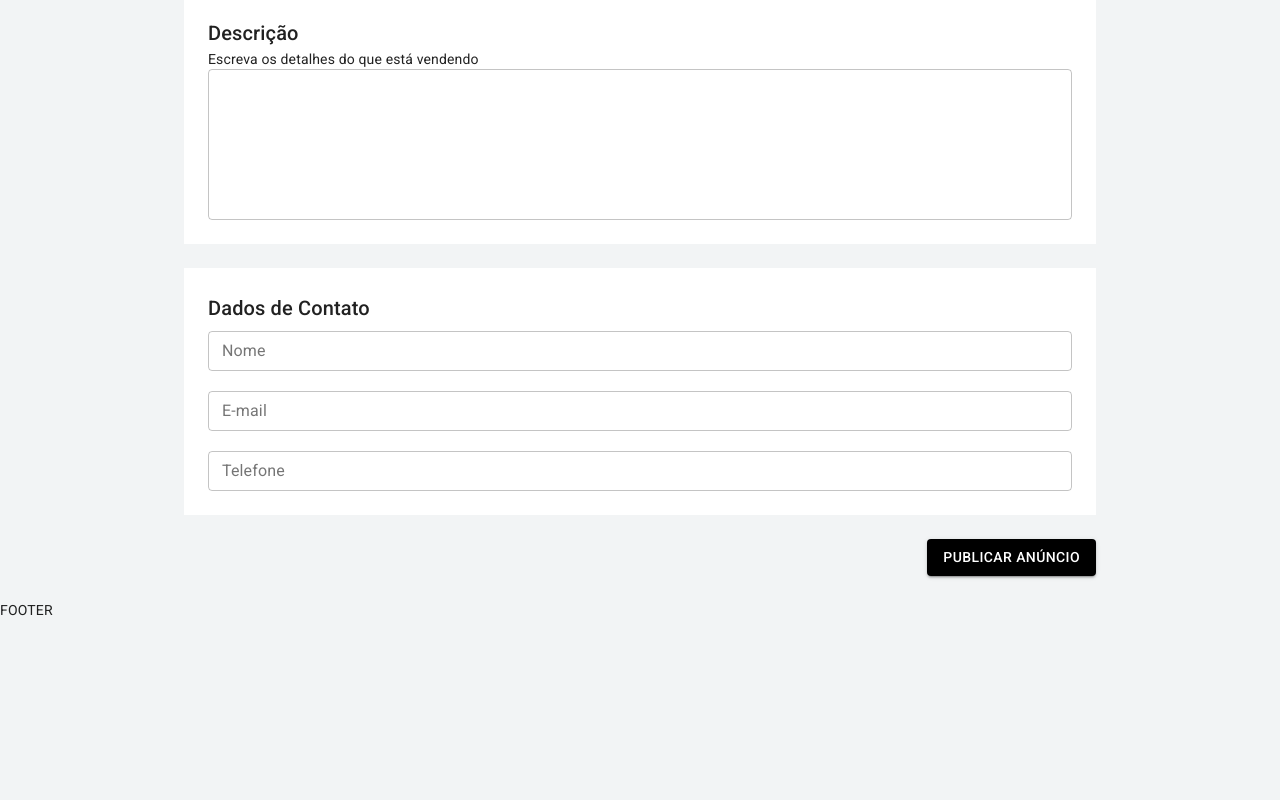
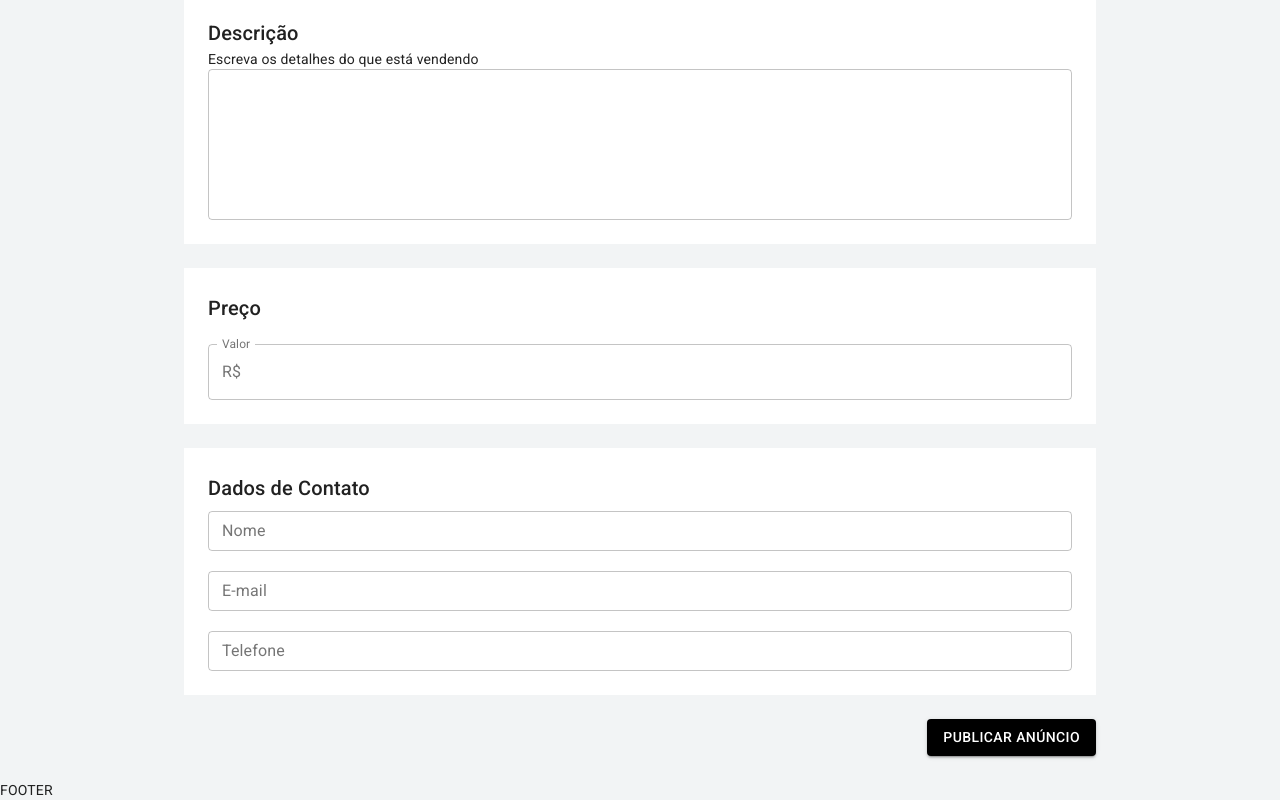
Before and after one commit to arqpatrick/anunx, a Next.js app: page /user/publish in a window 1280 px wide. Shown: the part 824-1624 px from the top of the page. Before the commit the page ends 1444 px from the top, so only its background shows below. Built offline with nearby package versions, Linux system fonts and the light colour scheme.

Commit message:
adicionado box de preço

```diff
--- a/pages/user/publish.js
+++ b/pages/user/publish.js
@@ -3,7 +3,11 @@
   Box,
   Button,
   Container,
+  FormControl,
   IconButton,
+  InputLabel,
+  OutlinedInput,
+  InputAdornment,
   Select,
   TextField,
   Typography
@@ -109,7 +113,7 @@
 
   const handleRemoveFile = (fileName) => { // recebe o file do onClick do botão de deletar
     const newFileState = files.filter(file => file.name !== fileName) // atualiza os arquivos com todos menos o arquivo que foi clicado
-    setFiles(newFileState)
+    setFiles(newFileState) // bug se upar o mesmo arquivo(mesmo nome)
   }
 
   // -FIM- DROPZONE
@@ -257,6 +261,24 @@
 
       <Container maxWidth="md" className={classes.boxContainer}>
         <Box className={classes.box}>
+          <Typography component="h6" variant="h6" color="textPrimary">
+            Preço
+          </Typography>
+          <br />
+          <FormControl fullWidth variant="outlined">
+            <InputLabel>Valor</InputLabel>
+            <OutlinedInput
+              onChange={() => {}}
+              startAdornment={<InputAdornment position="start">R$</InputAdornment>}
+              labelWidth={40}
+            />
+          </FormControl>
+        </Box>
+      </Container>
+
+
+      <Container maxWidth="md" className={classes.boxContainer}>
+        <Box className={classes.box}>
           <Typography component="h6" variant="h6" color="textPrimary" gutterBottom>
             Dados de Contato
           </Typography>
```
